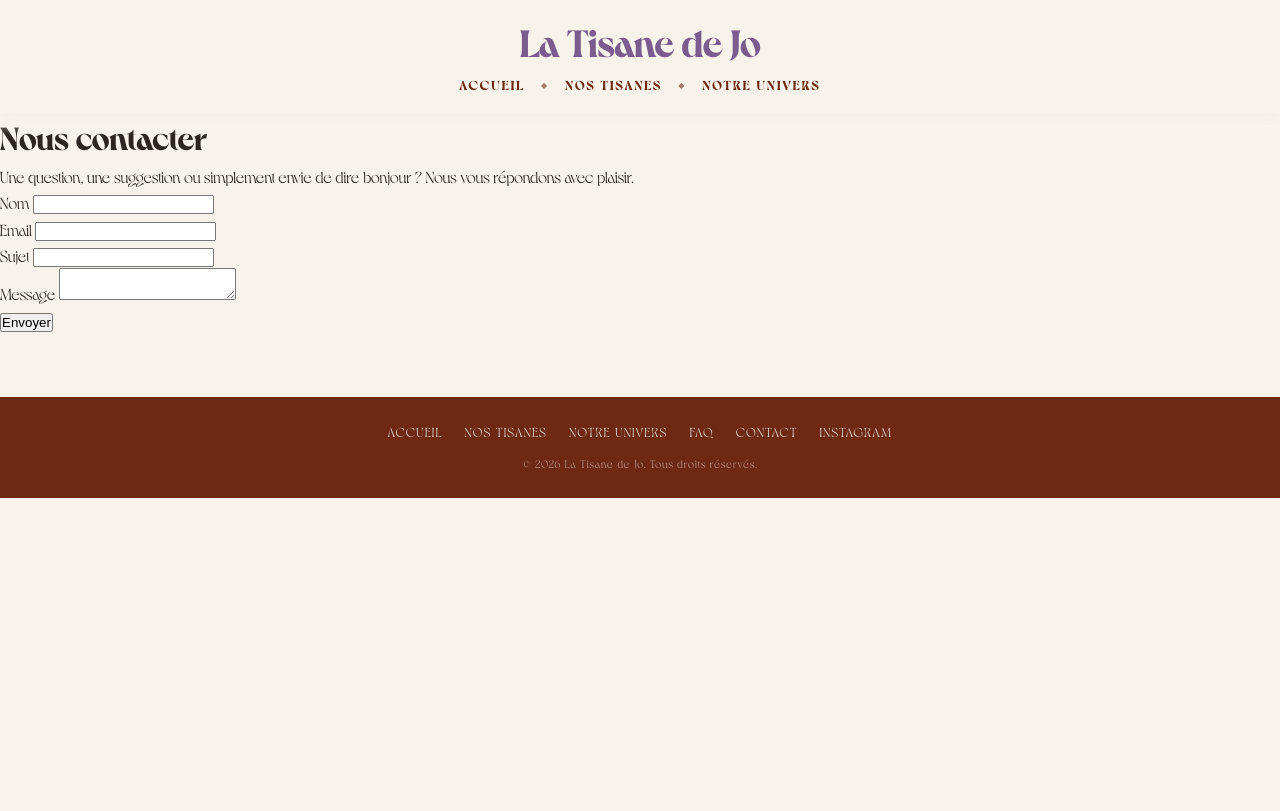
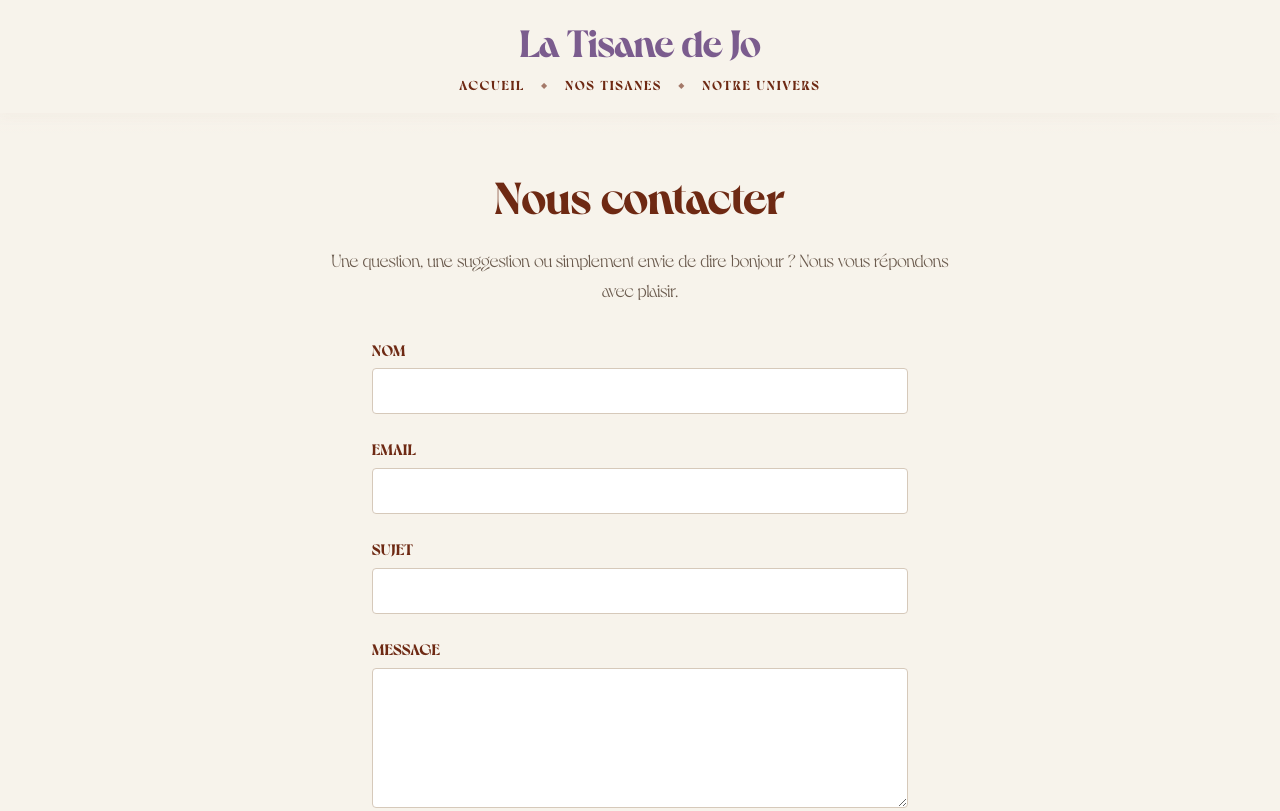
Before and after one commit to clairesiko/latisanedejo-site, a plain HTML site: page contact.html in a window 1280 px wide. Shown: the top 811 px of the page. Drawn offline with Linux system fonts and the light colour scheme.

Commit message:
Add files via upload

```diff
--- a/contact.html
+++ b/contact.html
@@ -191,6 +191,84 @@
             margin-top: 0.5rem;
         }
 
+        /* === PAGE HEADER === */
+        .page-header {
+            text-align: center;
+            padding: 3rem 2rem 2rem;
+            max-width: 700px;
+            margin: 0 auto;
+        }
+        .page-header h1 {
+            font-family: 'Dahlia', serif;
+            font-weight: 700;
+            font-size: 2.8rem;
+            color: var(--brown);
+            margin-bottom: 0.8rem;
+        }
+        .page-header p {
+            font-size: 1.1rem;
+            color: var(--body-text);
+            line-height: 1.7;
+        }
+
+        /* === CONTACT FORM === */
+        .contact-form {
+            max-width: 600px;
+            margin: 0 auto 4rem;
+            padding: 0 2rem;
+        }
+        .form-group {
+            display: flex;
+            flex-direction: column;
+            margin-bottom: 1.4rem;
+        }
+        .form-group label {
+            font-family: 'Dahlia', serif;
+            font-weight: 600;
+            font-size: 0.95rem;
+            color: var(--brown);
+            letter-spacing: 0.5px;
+            margin-bottom: 0.4rem;
+            text-transform: uppercase;
+        }
+        .form-group input,
+        .form-group textarea {
+            font-family: 'Dahlia', serif;
+            font-size: 1rem;
+            color: var(--warm-black);
+            background: white;
+            border: 1.5px solid #D6C9BA;
+            border-radius: 4px;
+            padding: 0.75rem 1rem;
+            transition: border-color 0.2s;
+            outline: none;
+        }
+        .form-group input:focus,
+        .form-group textarea:focus {
+            border-color: var(--brown);
+        }
+        .form-group textarea {
+            min-height: 140px;
+            resize: vertical;
+        }
+        .btn {
+            display: inline-block;
+            background-color: var(--purple);
+            color: white;
+            font-family: 'Dahlia', serif;
+            font-size: 1rem;
+            font-weight: 600;
+            letter-spacing: 1px;
+            text-transform: uppercase;
+            border: none;
+            border-radius: 4px;
+            padding: 0.85rem 2.5rem;
+            cursor: pointer;
+            transition: background-color 0.3s;
+            margin-top: 0.5rem;
+        }
+        .btn:hover { background-color: var(--purple-dark); }
+
         @media (max-width: 900px) {
             body { padding-top: 100px; }
             nav { padding: 14px 20px 12px; gap: 8px; }
@@ -199,6 +277,10 @@
             .nav-links a { font-size: 11px; letter-spacing: 1.5px; }
             .nav-links li:not(:first-child)::before { margin-right: 12px; }
             footer { padding: 1.2rem 1rem; }
+        }
+        @media (max-width: 768px) {
+            .page-header h1 { font-size: 2rem; }
+            .page-header p { font-size: 1rem; }
         }
     </style>
 </head>
```
